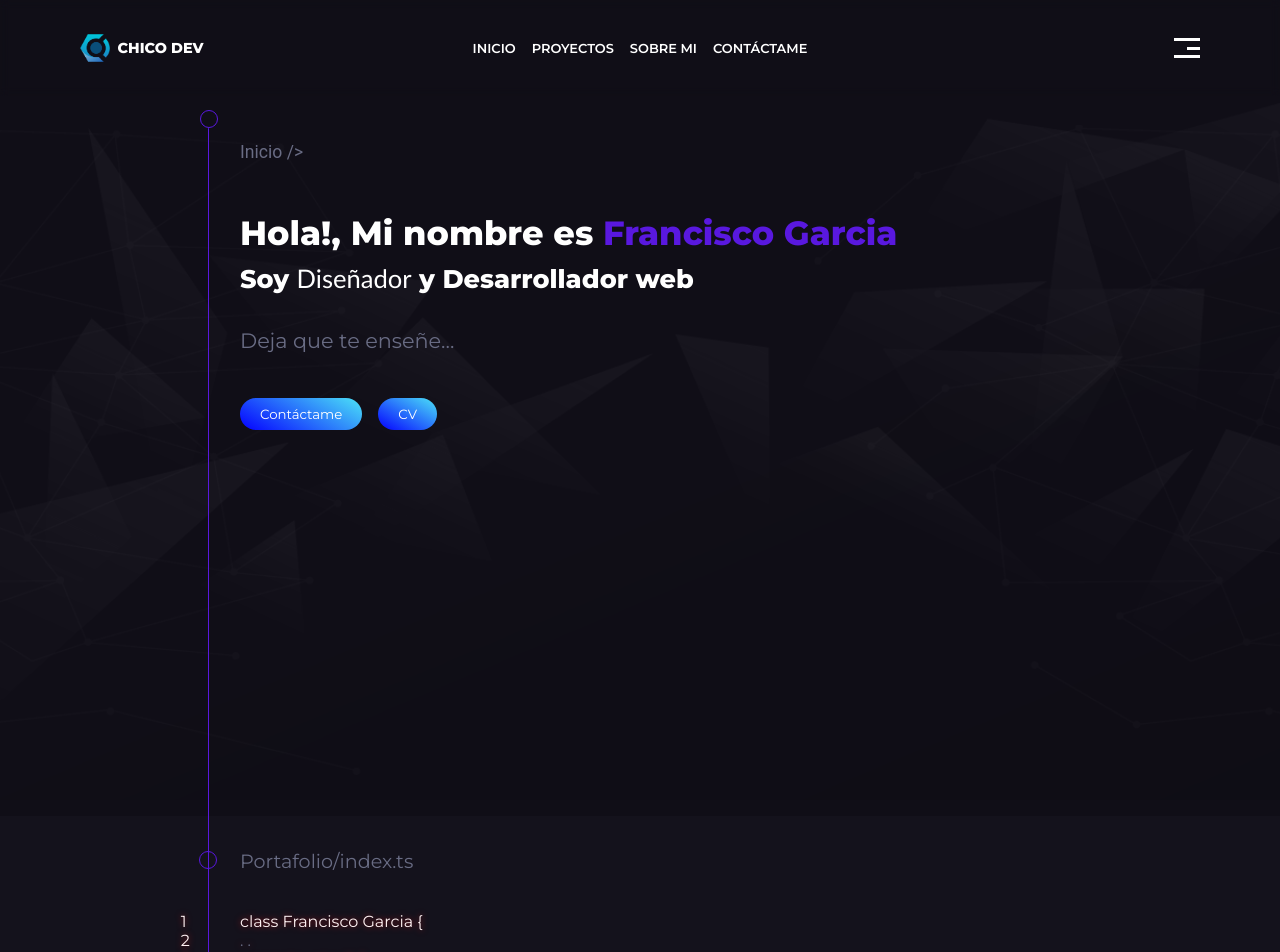
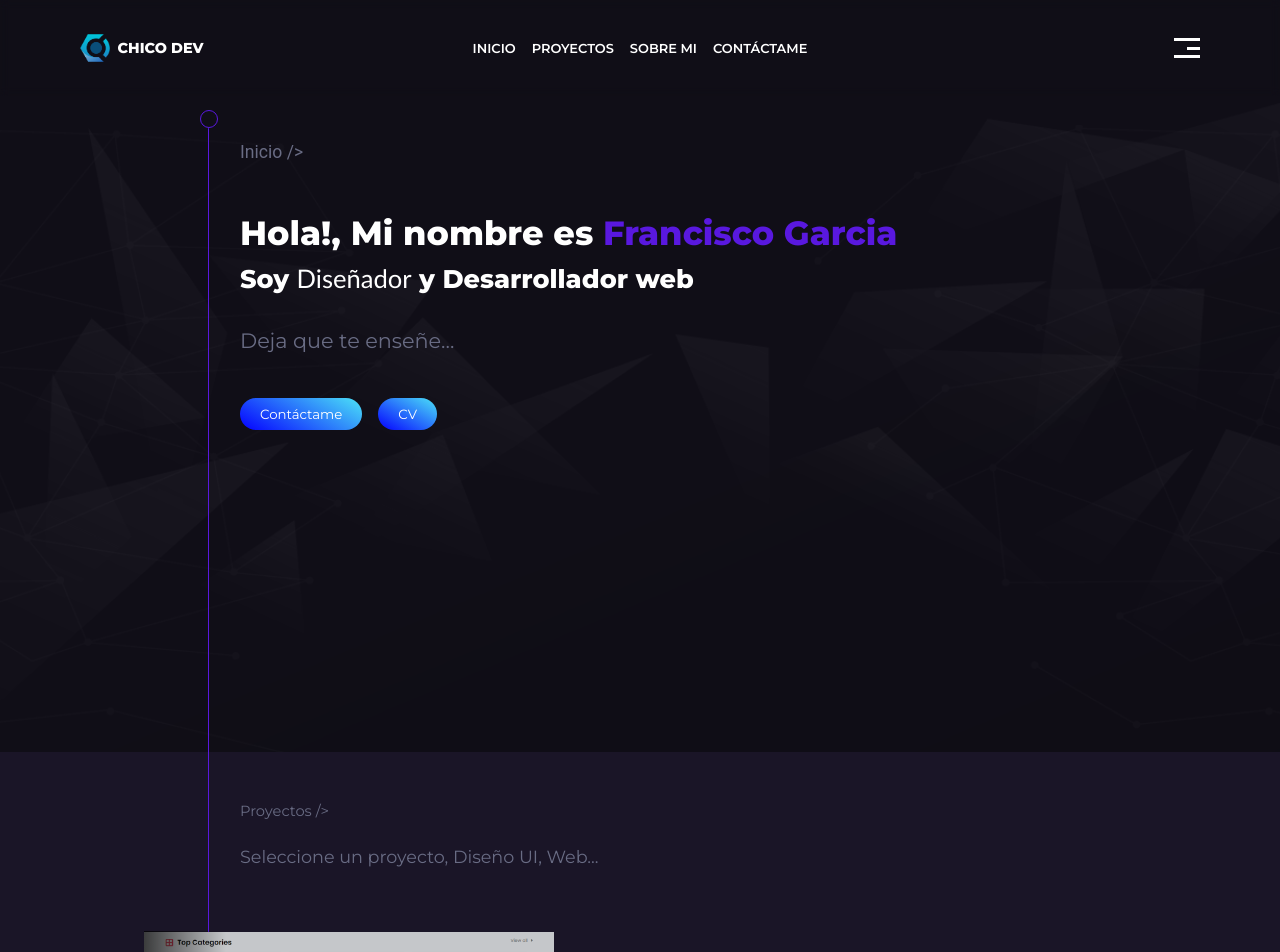
Before and after one commit to francisco-JGC/PortafolioV2, a React (Vite) app: page / in a window 1280 px wide. Shown: the top 952 px of the page. Built offline with nearby package versions, Linux system fonts and the light colour scheme.

Commit message:
feat: render project page

```diff
--- a/src/App.jsx
+++ b/src/App.jsx
@@ -8,6 +8,7 @@ import { Layout } from './components/Layout'
 import { AboutPage } from './pages/about'
 import { ContactPage } from './pages/contact'
 import { HomePage } from './pages/home'
+import { ProjectPages } from './pages/projects'
 
 const App = () => {
   AOS.init()
@@ -18,6 +19,7 @@ const App = () => {
 
       <Layout>
         <HomePage />
+        <ProjectPages />
         <AboutPage />
         <ContactPage />
       </Layout>
```
